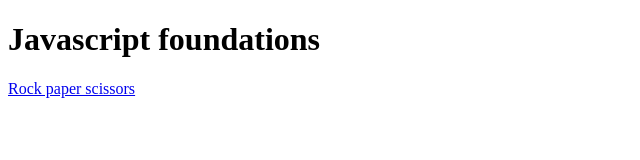
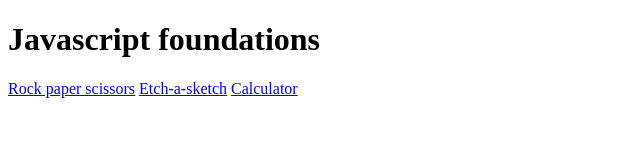
Before and after one commit to jkhuysmans/javascript-foundations, a plain HTML site: page index.html in a window 1280 px wide. Shown: the whole page, without its empty margins (0-640 px from the left). Drawn offline with Linux system fonts and the light colour scheme.

Commit message:
add links on head page

```diff
--- a/index.html
+++ b/index.html
@@ -8,7 +8,8 @@
     <body>
         <h1>Javascript foundations</h1>
         <a href="rock-papers-scissors/index.html">Rock paper scissors</a>
-        <a href="etch-a-sketch/index.html"></a>
+        <a href="etch-a-sketch/index.html">Etch-a-sketch</a>
+        <a href="calculator/index.html">Calculator</a>
         <script>
 
             function add7(num) {
```
